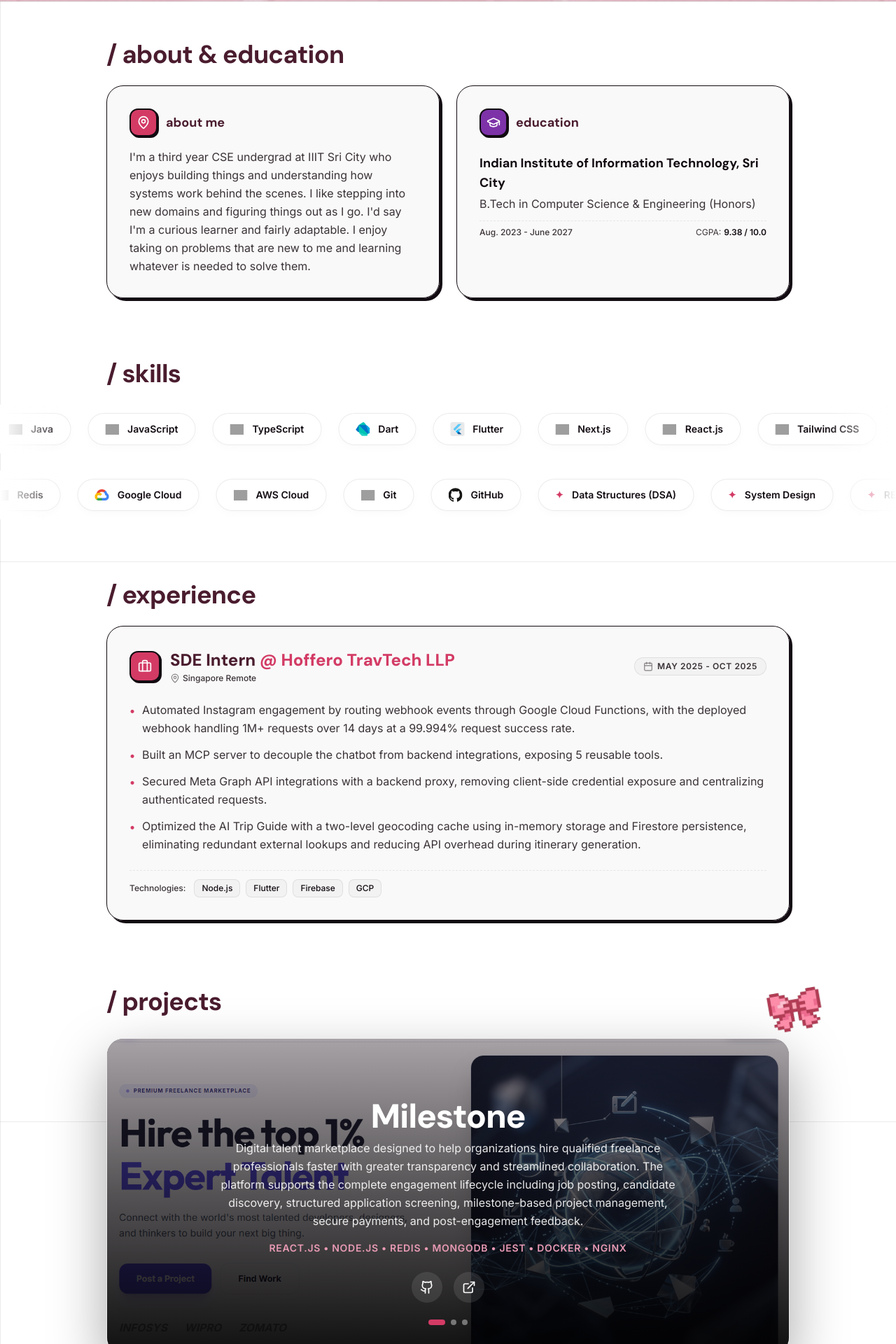
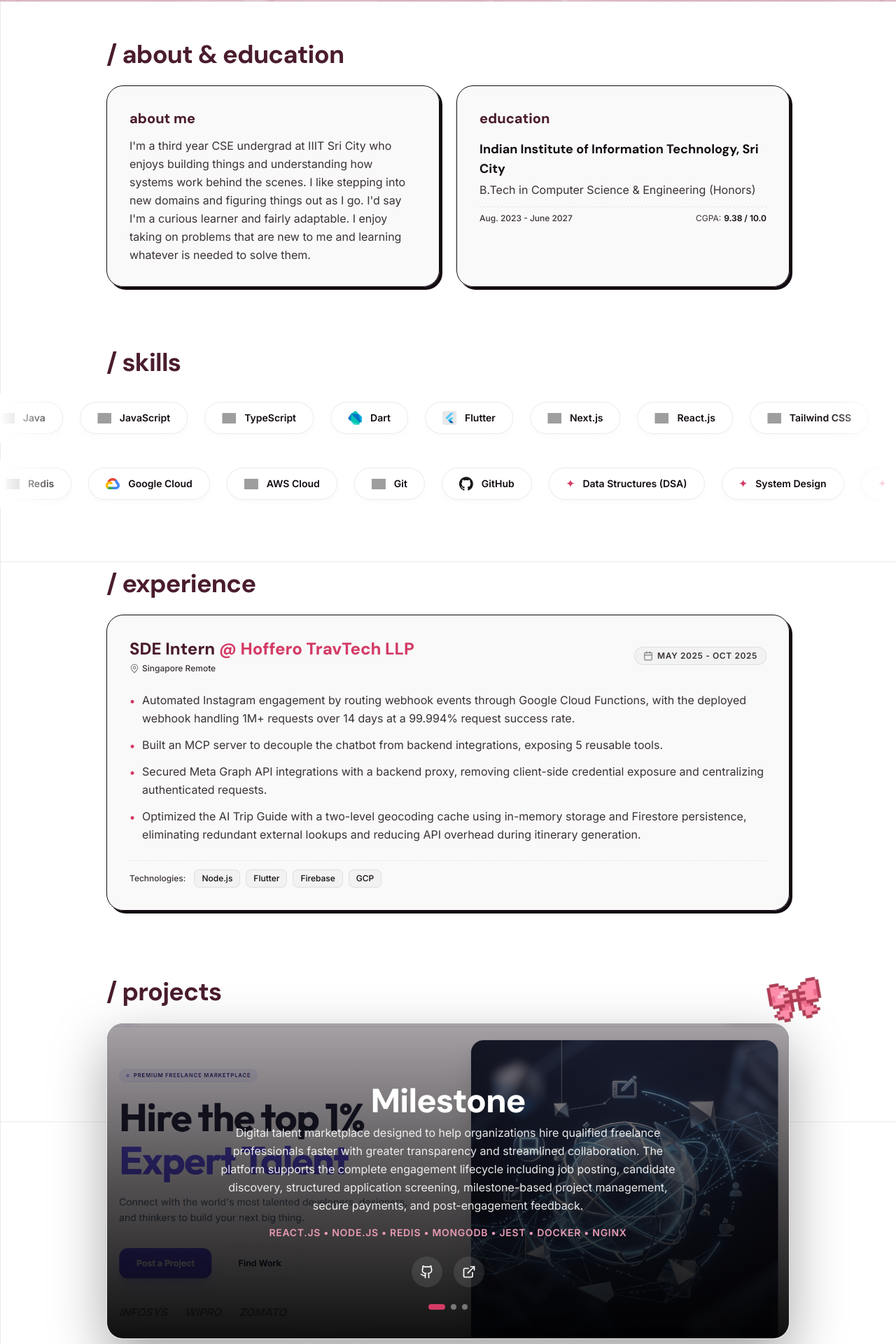
Before and after one commit to sheisstarwithoutmoon/VanyaPortfolio, a Next.js app: page / in a window 1280 px wide. Shown: the part 798-2718 px from the top of the page at 70% size. Built offline with nearby package versions, Linux system fonts and the light colour scheme; grey boxes are pictures that could not be loaded.

Commit message:
added structure to the portfolio

```diff
--- a/src/app/globals.css
+++ b/src/app/globals.css
@@ -561,3 +561,25 @@
   color: var(--accent-lavender);
   font-weight: 700;
 }
+
+
+/* ========================================
+   Leadership Photo Collage
+   ======================================== */
+.leadership-photo {
+  border-radius: 16px;
+  border: 2px solid var(--text-primary);
+  box-shadow: 4px 4px 0px var(--text-primary);
+  overflow: hidden;
+}
+
+.leadership-photo:hover {
+  box-shadow: 5px 5px 0px var(--text-primary);
+}
+
+.leadership-photo img {
+  width: 100%;
+  height: 100%;
+  object-fit: cover;
+  display: block;
+}
--- a/src/components/About.tsx
+++ b/src/components/About.tsx
@@ -2,7 +2,7 @@
 import { useEffect, useState } from 'react';
 import Sticker from './Sticker';
 import { portfolio } from '@/lib/portfolio';
-import { MapPin, GraduationCap } from 'lucide-react';
+import { useScrollReveal } from '@/hooks/useScrollReveal';
 
 export default function About() {
   const [isDarkMode, setIsDarkMode] = useState(true);
@@ -32,6 +32,10 @@
     return () => observer.disconnect();
   }, []);
 
+  const headerRef = useScrollReveal<HTMLDivElement>({ direction: 'left', distance: 30, duration: 600 });
+  const aboutCardRef = useScrollReveal<HTMLDivElement>({ direction: 'up', distance: 40, duration: 700, delay: 100 });
+  const eduCardRef = useScrollReveal<HTMLDivElement>({ direction: 'up', distance: 40, duration: 700, delay: 200 });
+
   return (
     <section
       id="about"
@@ -51,7 +55,7 @@
         />
 
         {/* Clean Header */}
-        <div className="mb-6">
+        <div className="mb-6" ref={headerRef}>
           <h2 className="section-title text-3xl md:text-4xl text-[color:var(--text-title)] font-extrabold lowercase">
             / about & education
           </h2>
@@ -60,14 +64,11 @@
         <div className="grid md:grid-cols-2 gap-6 items-stretch">
 
           {/* Biography Box */}
-          <div className="neo-card p-6 md:p-8 flex flex-col justify-between h-full">
-            <div className="space-y-4">
-              <div className="flex items-center gap-3">
-                <div className="w-10 h-10 flex items-center justify-center rounded-xl border-2 border-[color:var(--text-primary)] bg-[color:var(--accent-rose)] text-[color:var(--background)] shadow-[2px_2px_0px_0px_var(--text-primary)] shrink-0">
-                  <MapPin className="w-5 h-5" />
-                </div>
-                <h3 className="font-bold text-lg text-[color:var(--text-title)] lowercase">about me</h3>
-              </div>
+          <div ref={aboutCardRef} className="neo-card p-6 md:p-8 flex flex-col justify-between h-full">
+            <div className="space-y-3">
+              <h3 className="font-extrabold text-xl text-[color:var(--text-title)] lowercase">
+                about me
+              </h3>
               <p className="text-muted text-sm md:text-base leading-relaxed">
                 {portfolio.profile.summary}
               </p>
@@ -75,17 +76,14 @@
           </div>
 
           {/* Education Box */}
-          <div className="neo-card p-6 md:p-8 flex flex-col justify-between h-full">
-            <div className="space-y-4">
-              <div className="flex items-center gap-3">
-                <div className="w-10 h-10 flex items-center justify-center rounded-xl border-2 border-[color:var(--text-primary)] bg-[color:var(--accent-lavender)] text-[color:var(--background)] shadow-[2px_2px_0px_0px_var(--text-primary)] shrink-0">
-                  <GraduationCap className="w-5 h-5" />
-                </div>
-                <h3 className="font-bold text-lg text-[color:var(--text-title)] lowercase">education</h3>
-              </div>
+          <div ref={eduCardRef} className="neo-card p-6 md:p-8 flex flex-col justify-between h-full">
+            <div className="space-y-3">
+              <h3 className="font-extrabold text-xl text-[color:var(--text-title)] lowercase">
+                education
+              </h3>
 
               {portfolio.education.map((edu, idx) => (
-                <div key={edu.slug || idx} className="space-y-3 pt-2">
+                <div key={edu.slug || idx} className="space-y-3 pt-1">
                   <div>
                     <h4 className="font-bold text-base md:text-lg">
                       {edu.url ? (
--- a/src/components/Experience.tsx
+++ b/src/components/Experience.tsx
@@ -1,7 +1,8 @@
 "use client";
 import React, { useState, useEffect } from 'react';
 import { portfolio } from '@/lib/portfolio';
-import { Briefcase, Calendar, MapPin } from 'lucide-react';
+import { Calendar, MapPin } from 'lucide-react';
+import { useScrollReveal, useStaggerReveal } from '@/hooks/useScrollReveal';
 
 export default function Experience() {
   const [isDarkMode, setIsDarkMode] = useState(true);
@@ -32,6 +33,9 @@
 
   const experienceData = portfolio.experience;
 
+  const headerRef = useScrollReveal<HTMLDivElement>({ direction: 'left', distance: 30, duration: 600 });
+  const cardsRef = useStaggerReveal<HTMLDivElement>({ direction: 'up', distance: 50, staggerMs: 150 });
+
   return (
     <section
       id="experience"
@@ -42,23 +46,19 @@
       <div className="container mx-auto px-4 sm:px-6 max-w-5xl">
 
         {/* Clean Header */}
-        <div className="mb-6">
+        <div className="mb-6" ref={headerRef}>
           <h2 className="section-title text-3xl md:text-4xl text-[color:var(--text-title)] font-extrabold lowercase">
             / experience
           </h2>
         </div>
 
         {/* Experience Cards */}
-        <div className="space-y-6">
+        <div className="space-y-6" ref={cardsRef}>
           {experienceData.map((exp, index) => (
-            <div key={exp.slug || index} className="neo-card p-6 md:p-8 space-y-6">
+            <div key={exp.slug || index} className="neo-card p-6 md:p-8 space-y-6" data-reveal>
 
               {/* Header Row */}
               <div className="flex flex-col sm:flex-row sm:items-center justify-between gap-4">
-                <div className="flex items-start sm:items-center gap-3.5">
-                  <div className="w-11 h-11 flex items-center justify-center rounded-xl border-2 border-[color:var(--text-primary)] bg-[color:var(--accent-rose)] text-[color:var(--background)] shadow-[2px_2px_0px_0px_var(--text-primary)] shrink-0">
-                    <Briefcase className="w-5 h-5" />
-                  </div>
                 <div>
                   <h3 className="text-xl md:text-2xl text-[color:var(--text-title)] font-extrabold">
                     {exp.role}{" "}
@@ -67,12 +67,11 @@
                     </span>
                   </h3>
                   {exp.location && (
-                      <p className="text-xs text-muted font-medium flex items-center gap-1 mt-0.5">
+                    <p className="text-xs text-muted font-medium flex items-center gap-1 mt-1">
                       <MapPin className="w-3.5 h-3.5 opacity-60" />
                       {exp.location}
                     </p>
                   )}
-                  </div>
                 </div>
 
                 {/* Duration Badge */}
--- a/src/components/Hero.tsx
+++ b/src/components/Hero.tsx
@@ -48,7 +48,7 @@
       </div>
 
       <div className="relative z-10 w-full py-20 lg:py-0">
-        <div className="container mx-auto px-6 max-w-5xl grid items-center gap-12 lg:grid-cols-[1.15fr_0.85fr] pt-12 lg:pt-0">
+        <div className="container mx-auto px-4 sm:px-6 max-w-5xl grid items-center gap-12 lg:grid-cols-[1.15fr_0.85fr] pt-12 lg:pt-0">
 
           {/* Left Editorial Copy */}
           <div className="hero-fade-in flex flex-col space-y-8 max-w-2xl text-center lg:text-left items-center lg:items-start">
--- a/src/components/Projects.tsx
+++ b/src/components/Projects.tsx
@@ -3,6 +3,7 @@
 import Sticker from './Sticker';
 import { Github, ExternalLink, Folder, ChevronLeft, ChevronRight } from 'lucide-react';
 import { portfolio } from '@/lib/portfolio';
+import { useScrollReveal, useStaggerReveal } from '@/hooks/useScrollReveal';
 
 export default function Projects() {
   const [isDarkMode, setIsDarkMode] = useState(true);
@@ -35,6 +36,10 @@
   const projects = portfolio.projects;
   const [activeIndex, setActiveIndex] = useState(0);
 
+  const headerRef = useScrollReveal<HTMLDivElement>({ direction: 'left', distance: 30, duration: 600 });
+  const featuredRef = useScrollReveal<HTMLDivElement>({ direction: 'scale', duration: 900, delay: 100 });
+  const gridRef = useStaggerReveal<HTMLDivElement>({ direction: 'up', distance: 40, staggerMs: 120 });
+
   return (
     <section
       id="projects"
@@ -54,14 +59,14 @@
         />
 
         {/* Clean Header */}
-        <div className="mb-8">
+        <div className="mb-6" ref={headerRef}>
           <h2 className="section-title text-3xl md:text-4xl text-[color:var(--text-title)] font-extrabold lowercase">
             / projects
           </h2>
         </div>
 
         {/* Featured Big Project Card (Autoplay / Manual Slideshow) */}
-        <div className="mb-10">
+        <div className="mb-10" ref={featuredRef}>
           <div className="panel rounded-3xl overflow-hidden relative shadow-[0_20px_50px_rgba(91,42,61,0.06)] border border-[color:var(--stroke)] bg-[#1b131a]/85 group">
             {/* Backdrop Image with fade transitions */}
             <div className="relative h-[320px] md:h-[450px] overflow-hidden bg-[#241821] flex items-center justify-center p-6 border-b border-[color:var(--stroke)]">
@@ -155,7 +160,7 @@
         </div>
 
         {/* 3-Column Grid of Spacious Folder Cards (Full Description, No Truncation) */}
-        <div className="grid md:grid-cols-3 sm:grid-cols-2 gap-6">
+        <div className="grid md:grid-cols-3 sm:grid-cols-2 gap-6" ref={gridRef}>
           {projects.map((project, index) => (
             <div
               key={index}
@@ -165,6 +170,7 @@
                   : 'border-[color:var(--stroke)] bg-[color:var(--surface-2)] shadow-[0_8px_30px_rgba(27,19,26,0.01)] hover:border-[color:var(--accent-rose)]/30'
               }`}
               onClick={() => setActiveIndex(index)}
+              data-reveal
             >
               <div className="p-7 md:p-8">
                 {/* Folder card header: folder icon & links */}
--- a/src/components/Skills.tsx
+++ b/src/components/Skills.tsx
@@ -1,6 +1,7 @@
 "use client";
 import { useState, useEffect } from 'react';
 import { portfolio } from '@/lib/portfolio';
+import { useScrollReveal } from '@/hooks/useScrollReveal';
 
 export default function Skills() {
   const [isDarkMode, setIsDarkMode] = useState(true);
@@ -38,6 +39,9 @@
   const scrollRow1 = [...marquee1, ...marquee1, ...marquee1];
   const scrollRow2 = [...marquee2, ...marquee2, ...marquee2];
 
+  const headerRef = useScrollReveal<HTMLDivElement>({ direction: 'left', distance: 30, duration: 600 });
+  const marqueeRef = useScrollReveal<HTMLDivElement>({ direction: 'up', distance: 40, duration: 800, delay: 100 });
+
   return (
     <section
       id="skills"
@@ -45,9 +49,9 @@
         isDarkMode ? 'bg-transparent text-[color:var(--text-primary)]' : 'bg-transparent text-[color:var(--text-primary)]'
       }`}
     >
-      <div className="container mx-auto px-6 max-w-5xl mb-6">
+      <div className="container mx-auto px-4 sm:px-6 max-w-5xl mb-6">
         {/* Clean Header */}
-        <div>
+        <div ref={headerRef}>
           <h2 className="section-title text-3xl md:text-4xl text-[color:var(--text-title)] font-extrabold lowercase">
             / skills
           </h2>
@@ -55,7 +59,7 @@
       </div>
 
       {/* Dynamic Marquee Wrapper */}
-      <div className="space-y-6 w-full">
+      <div className="space-y-6 w-full" ref={marqueeRef}>
 
         {/* Track 1: Left to Right */}
         <div className="marquee-container w-full">
--- a/src/data/portfolio-data.json
+++ b/src/data/portfolio-data.json
@@ -121,6 +121,10 @@
       "title": "Lead Organizer",
       "organization": "GDG on Campus (IIIT Sri City)",
       "duration": "Sept 2025 - June 2026",
+      "images": [
+        "/van.jpeg",
+        "/van.jpeg"
+      ],
       "bullets": [
         "Served as the GDG on Campus Lead at IIIT Sri City, fostering tech awareness and practical learning on campus.",
         "Led strategic technical initiatives, including the Google Cloud Jam, achieving over 100+ program completions.",
@@ -128,6 +132,7 @@
       ]
     }
   ],
+
   "fallback": {
     "profile": {
       "name": "Vanya Awasthi",
--- /dev/null
+++ b/src/hooks/useScrollReveal.ts
@@ -0,0 +1,199 @@
+"use client";
+import { useEffect, useRef, useCallback } from 'react';
+
+type RevealDirection = 'up' | 'down' | 'left' | 'right' | 'scale' | 'none';
+
+type ScrollRevealOptions = {
+  direction?: RevealDirection;
+  distance?: number;
+  duration?: number;
+  delay?: number;
+  threshold?: number;
+  rootMargin?: string;
+  once?: boolean;
+};
+
+/**
+ * Hook that animates an element when it enters the viewport.
+ * Uses inline styles for maximum reliability (no CSS class conflicts).
+ */
+export function useScrollReveal<T extends HTMLElement = HTMLDivElement>(
+  options: ScrollRevealOptions = {}
+) {
+  const {
+    direction = 'up',
+    distance = 50,
+    duration = 800,
+    delay = 0,
+    threshold = 0.12,
+    rootMargin = '0px 0px -50px 0px',
+    once = true,
+  } = options;
+
+  const ref = useRef<T>(null);
+  const hasAnimated = useRef(false);
+
+  useEffect(() => {
+    const element = ref.current;
+    if (!element) return;
+
+    // Set initial hidden state via inline styles
+    element.style.opacity = '0';
+    element.style.transition = `opacity ${duration}ms cubic-bezier(0.16, 1, 0.3, 1) ${delay}ms, transform ${duration}ms cubic-bezier(0.16, 1, 0.3, 1) ${delay}ms`;
+
+    switch (direction) {
+      case 'up':
+        element.style.transform = `translateY(${distance}px)`;
+        break;
+      case 'down':
+        element.style.transform = `translateY(-${distance}px)`;
+        break;
+      case 'left':
+        element.style.transform = `translateX(-${distance}px)`;
+        break;
+      case 'right':
+        element.style.transform = `translateX(${distance}px)`;
+        break;
+      case 'scale':
+        element.style.transform = `scale(0.9)`;
+        break;
+      case 'none':
+        element.style.transform = 'none';
+        break;
+    }
+
+    const observer = new IntersectionObserver(
+      ([entry]) => {
+        if (entry.isIntersecting && !hasAnimated.current) {
+          element.style.opacity = '1';
+          element.style.transform = 'translateY(0) translateX(0) scale(1)';
+          if (once) {
+            hasAnimated.current = true;
+            observer.unobserve(element);
+          }
+        } else if (!once && !entry.isIntersecting) {
+          element.style.opacity = '0';
+          switch (direction) {
+            case 'up':
+              element.style.transform = `translateY(${distance}px)`;
+              break;
+            case 'down':
+              element.style.transform = `translateY(-${distance}px)`;
+              break;
+            case 'left':
+              element.style.transform = `translateX(-${distance}px)`;
+              break;
+            case 'right':
+              element.style.transform = `translateX(${distance}px)`;
+              break;
+            case 'scale':
+              element.style.transform = `scale(0.9)`;
+              break;
+          }
+        }
+      },
+      { threshold, rootMargin }
+    );
+
+    observer.observe(element);
+    return () => observer.disconnect();
+  }, [direction, distance, duration, delay, threshold, rootMargin, once]);
+
+  return ref;
+}
+
+/**
+ * Hook that staggers child element reveals within a container.
+ * Children are selected by a data attribute for reliability.
+ */
+export function useStaggerReveal<T extends HTMLElement = HTMLDivElement>(
+  options: ScrollRevealOptions & { staggerMs?: number; childSelector?: string } = {}
+) {
+  const {
+    direction = 'up',
+    distance = 40,
+    duration = 700,
+    staggerMs = 120,
+    threshold = 0.08,
+    rootMargin = '0px 0px -30px 0px',
+    once = true,
+    childSelector = '[data-reveal]',
+  } = options;
+
+  const ref = useRef<T>(null);
+  const hasAnimated = useRef(false);
+
+  useEffect(() => {
+    const container = ref.current;
+    if (!container) return;
+
+    const children = container.querySelectorAll<HTMLElement>(childSelector);
+
+    // Set initial hidden state for each child
+    children.forEach((child, index) => {
+      const childDelay = index * staggerMs;
+      child.style.opacity = '0';
+      child.style.transition = `opacity ${duration}ms cubic-bezier(0.16, 1, 0.3, 1) ${childDelay}ms, transform ${duration}ms cubic-bezier(0.16, 1, 0.3, 1) ${childDelay}ms`;
+
+      switch (direction) {
+        case 'up':
+          child.style.transform = `translateY(${distance}px)`;
+          break;
+        case 'left':
+          child.style.transform = `translateX(-${distance}px)`;
+          break;
+        case 'right':
+          child.style.transform = `translateX(${distance}px)`;
+          break;
+        case 'scale':
+          child.style.transform = `scale(0.9)`;
+          break;
+        default:
+          child.style.transform = `translateY(${distance}px)`;
+      }
+    });
+
+    const observer = new IntersectionObserver(
+      ([entry]) => {
+        if (entry.isIntersecting && !hasAnimated.current) {
+          children.forEach((child) => {
+            child.style.opacity = '1';
+            child.style.transform = 'translateY(0) translateX(0) scale(1)';
+          });
+          if (once) {
+            hasAnimated.current = true;
+            observer.unobserve(container);
+          }
+        } else if (!once && !entry.isIntersecting) {
+          children.forEach((child, index) => {
+            const childDelay = index * staggerMs;
+            child.style.opacity = '0';
+            child.style.transition = `opacity ${duration}ms cubic-bezier(0.16, 1, 0.3, 1) ${childDelay}ms, transform ${duration}ms cubic-bezier(0.16, 1, 0.3, 1) ${childDelay}ms`;
+            switch (direction) {
+              case 'up':
+                child.style.transform = `translateY(${distance}px)`;
+                break;
+              case 'left':
+                child.style.transform = `translateX(-${distance}px)`;
+                break;
+              case 'right':
+                child.style.transform = `translateX(${distance}px)`;
+                break;
+              case 'scale':
+                child.style.transform = `scale(0.9)`;
+                break;
+              default:
+                child.style.transform = `translateY(${distance}px)`;
+            }
+          });
+        }
+      },
+      { threshold, rootMargin }
+    );
+
+    observer.observe(container);
+    return () => observer.disconnect();
+  }, [direction, distance, duration, staggerMs, threshold, rootMargin, once, childSelector]);
+
+  return ref;
+}
--- a/src/lib/portfolio-schema.ts
+++ b/src/lib/portfolio-schema.ts
@@ -97,6 +97,7 @@
   title: z.string().min(1),
   organization: z.string().min(1),
   duration: z.string().min(1),
+  images: z.array(z.string().min(1)).optional(),
   bullets: z.array(z.string().min(1)).default([]),
 });
 
```
Also changed, not shown: src/components/Achievements.tsx (+18 -16 lines), src/components/Leadership.tsx (+47 -13 lines), src/components/Research.tsx (+14 -15 lines). Lines whose indentation alone changed are shown as unchanged.
